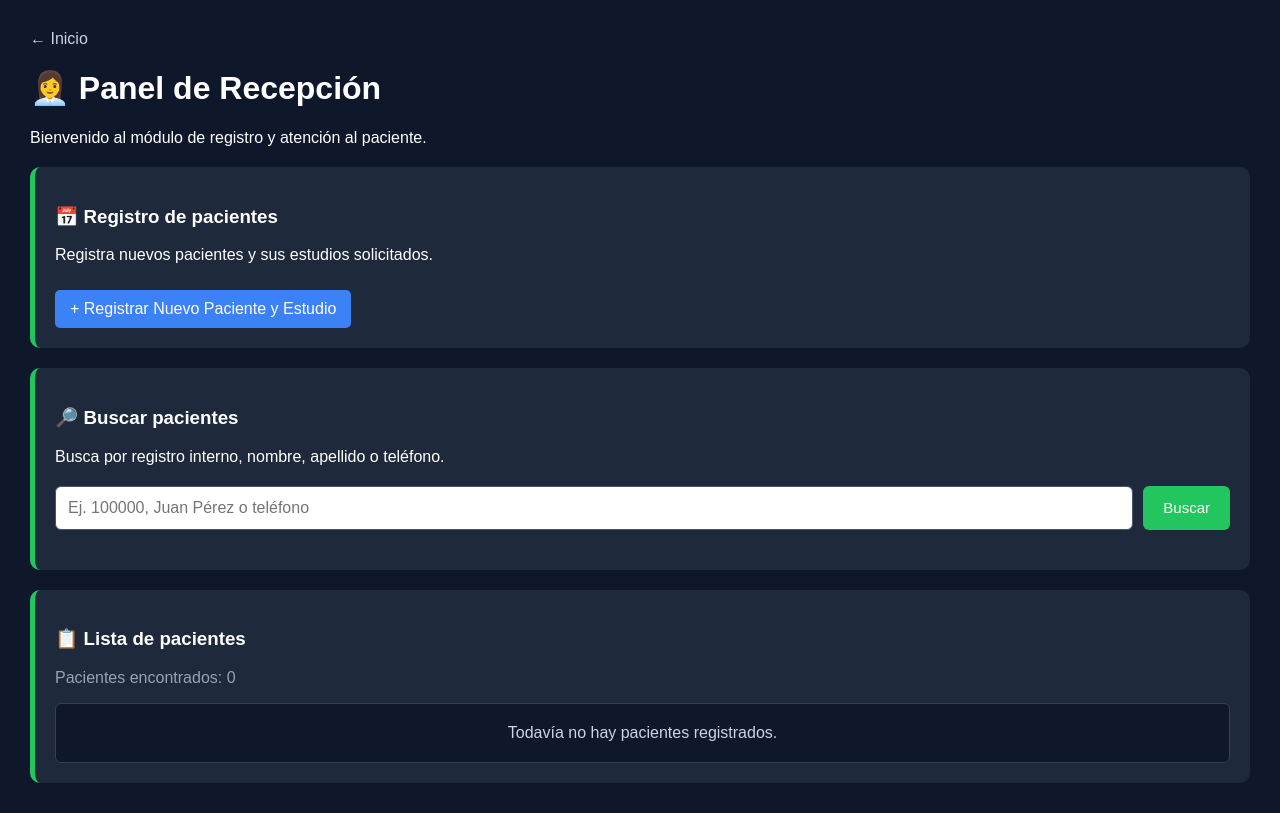
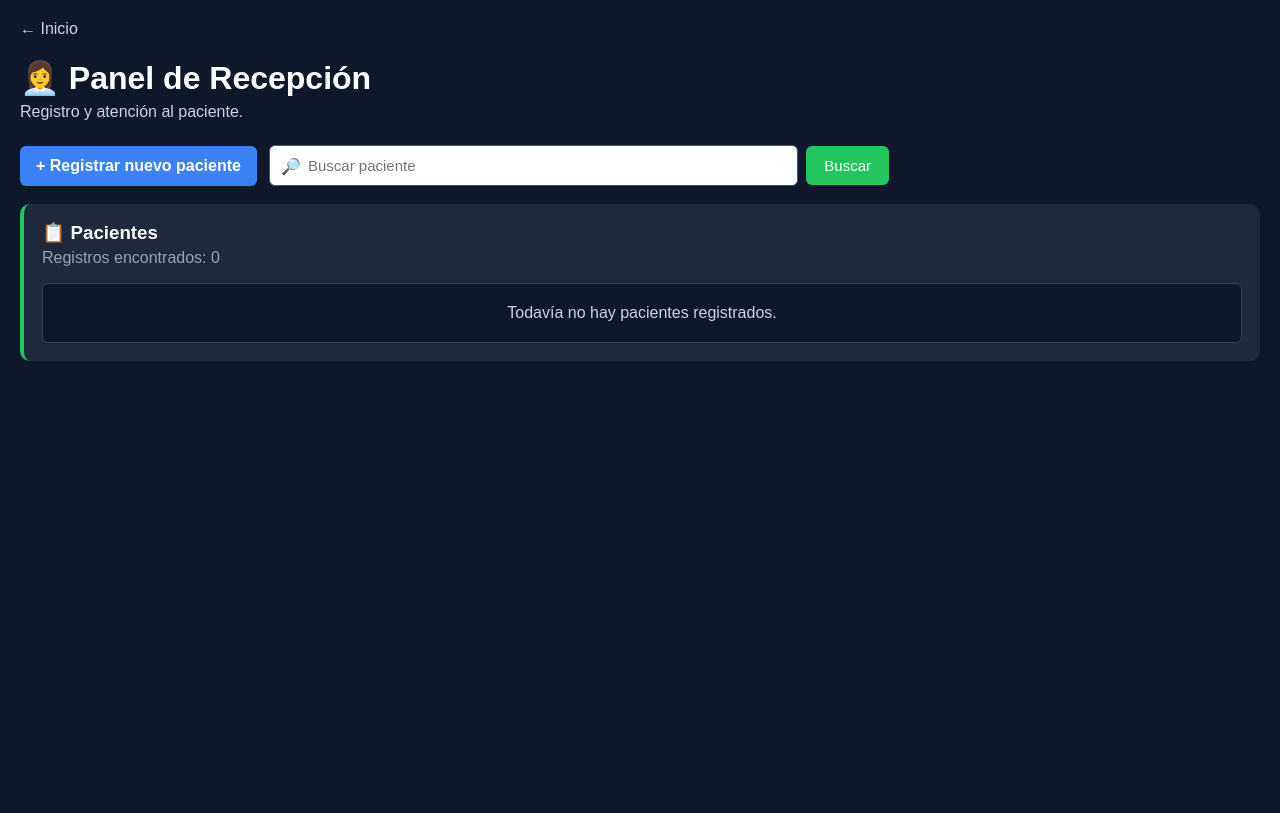
Before and after one commit to eduardobadillorojas-beep/LoretoLabsMed, a Django app: page /recepcion/ in a window 1280 px wide. After the commit the page ends 361 px from the top, so only its background shows below. Run offline with Django 5.2, Linux system fonts and the light colour scheme; a user stored in the database is signed in; data that the repository does not hold is empty.

Commit message:
Simplificar interfaz del panel de recepcion

```diff
--- a/core/templates/core/panel_recepcion.html
+++ b/core/templates/core/panel_recepcion.html
@@ -20,7 +20,7 @@
             font-family: Arial, sans-serif;
             background: #0F172A;
             color: white;
-            padding: 30px;
+            padding: 20px;
         }
 
         a {
@@ -28,54 +28,86 @@
             text-decoration: none;
         }
 
-        .card {
-            background: #1E293B;
-            padding: 20px;
-            border-radius: 10px;
-            border-left: 5px solid #22C55E;
-            margin-top: 20px;
+        h1 {
+            margin-bottom: 6px;
+        }
+
+        .subtitulo {
+            margin-top: 0;
+            color: #CBD5E1;
+        }
+
+        .barra-acciones {
+            display: flex;
+            align-items: center;
+            gap: 12px;
+            margin: 24px 0 18px;
+            flex-wrap: wrap;
         }
 
         .btn-principal {
-            display: inline-block;
+            display: inline-flex;
+            align-items: center;
+            justify-content: center;
             background: #3B82F6;
             color: white;
-            padding: 10px 15px;
-            border-radius: 5px;
-            margin-top: 10px;
-            text-decoration: none;
+            padding: 11px 16px;
+            border-radius: 6px;
+            font-weight: bold;
+            white-space: nowrap;
         }
 
         .btn-principal:hover {
             background: #2563EB;
         }
 
-        .buscador {
+        .form-busqueda {
             display: flex;
-            gap: 10px;
-            margin-top: 20px;
-            margin-bottom: 20px;
+            align-items: center;
+            flex: 1;
+            min-width: 260px;
+            max-width: 620px;
+            gap: 8px;
         }
 
-        .buscador input {
+        .campo-busqueda {
+            position: relative;
             flex: 1;
-            padding: 12px;
+        }
+
+        .campo-busqueda span {
+            position: absolute;
+            left: 12px;
+            top: 50%;
+            transform: translateY(-50%);
+            color: #64748B;
+            pointer-events: none;
+        }
+
+        .campo-busqueda input {
+            width: 100%;
+            padding: 11px 12px 11px 38px;
             border: 1px solid #475569;
             border-radius: 6px;
-            font-size: 16px;
+            font-size: 15px;
+            outline: none;
         }
 
-        .buscador button {
+        .campo-busqueda input:focus {
+            border-color: #3B82F6;
+        }
+
+        .btn-buscar {
             background: #22C55E;
             color: white;
             border: none;
             border-radius: 6px;
-            padding: 12px 20px;
+            padding: 11px 18px;
             cursor: pointer;
             font-size: 15px;
         }
 
-        .buscador button:hover {
+        .btn-buscar:hover {
             background: #16A34A;
         }
 
@@ -84,8 +116,27 @@
             align-items: center;
             background: #64748B;
             color: white;
-            padding: 12px 18px;
+            padding: 11px 15px;
             border-radius: 6px;
+            white-space: nowrap;
+        }
+
+        .lista {
+            background: #1E293B;
+            padding: 18px;
+            border-radius: 10px;
+            border-left: 4px solid #22C55E;
+        }
+
+        .lista h3 {
+            margin-top: 0;
+            margin-bottom: 5px;
+        }
+
+        .contador {
+            color: #94A3B8;
+            margin-top: 0;
+            margin-bottom: 16px;
         }
 
         .tabla-contenedor {
@@ -95,7 +146,6 @@
         table {
             width: 100%;
             border-collapse: collapse;
-            margin-top: 15px;
             background: #0F172A;
         }
 
@@ -129,23 +179,32 @@
             color: #CBD5E1;
         }
 
-        .contador {
-            color: #94A3B8;
-            margin-top: 5px;
-        }
-
-        @media (max-width: 700px) {
+        @media (max-width: 750px) {
             body {
                 padding: 15px;
             }
 
-            .buscador {
-                flex-direction: column;
+            .barra-acciones {
+                align-items: stretch;
             }
 
-            .buscador button,
+            .btn-principal,
+            .form-busqueda {
+                width: 100%;
+                max-width: none;
+            }
+
+            .form-busqueda {
+                flex-wrap: wrap;
+            }
+
+            .campo-busqueda {
+                min-width: 100%;
+            }
+
+            .btn-buscar,
             .btn-limpiar {
-                width: 100%;
+                flex: 1;
                 justify-content: center;
             }
         }
@@ -158,42 +217,34 @@
 
     <h1>👩‍💼 Panel de Recepción</h1>
 
-    <p>
-        Bienvenido al módulo de registro y atención al paciente.
+    <p class="subtitulo">
+        Registro y atención al paciente.
     </p>
 
-    <div class="card">
-        <h3>📅 Registro de pacientes</h3>
-
-        <p>
-            Registra nuevos pacientes y sus estudios solicitados.
-        </p>
+    <div class="barra-acciones">
 
         <a
             href="{% url 'registrar_recepcion' %}"
             class="btn-principal"
         >
-            + Registrar Nuevo Paciente y Estudio
+            + Registrar nuevo paciente
         </a>
-    </div>
 
-    <div class="card">
-        <h3>🔎 Buscar pacientes</h3>
+        <form method="get" class="form-busqueda">
 
-        <p>
-            Busca por registro interno, nombre, apellido o teléfono.
-        </p>
+            <div class="campo-busqueda">
+                <span>🔎</span>
 
-        <form method="get" class="buscador">
                 <input
                     type="text"
                     name="buscar"
                     value="{{ busqueda }}"
-                placeholder="Ej. 100000, Juan Pérez o teléfono"
+                    placeholder="Buscar paciente"
                     autocomplete="off"
                 >
+            </div>
 
-            <button type="submit">
+            <button type="submit" class="btn-buscar">
                 Buscar
             </button>
 
@@ -205,14 +256,17 @@
                     Limpiar
                 </a>
             {% endif %}
+
         </form>
+
     </div>
 
-    <div class="card">
-        <h3>📋 Lista de pacientes</h3>
+    <section class="lista">
+
+        <h3>📋 Pacientes</h3>
 
         <p class="contador">
-            Pacientes encontrados: {{ pacientes|length }}
+            Registros encontrados: {{ pacientes|length }}
         </p>
 
         {% if pacientes %}
@@ -275,7 +329,8 @@
             </div>
 
         {% endif %}
-    </div>
+
+    </section>
 
 </body>
 </html>
```
Lines whose indentation alone changed are shown as unchanged.
